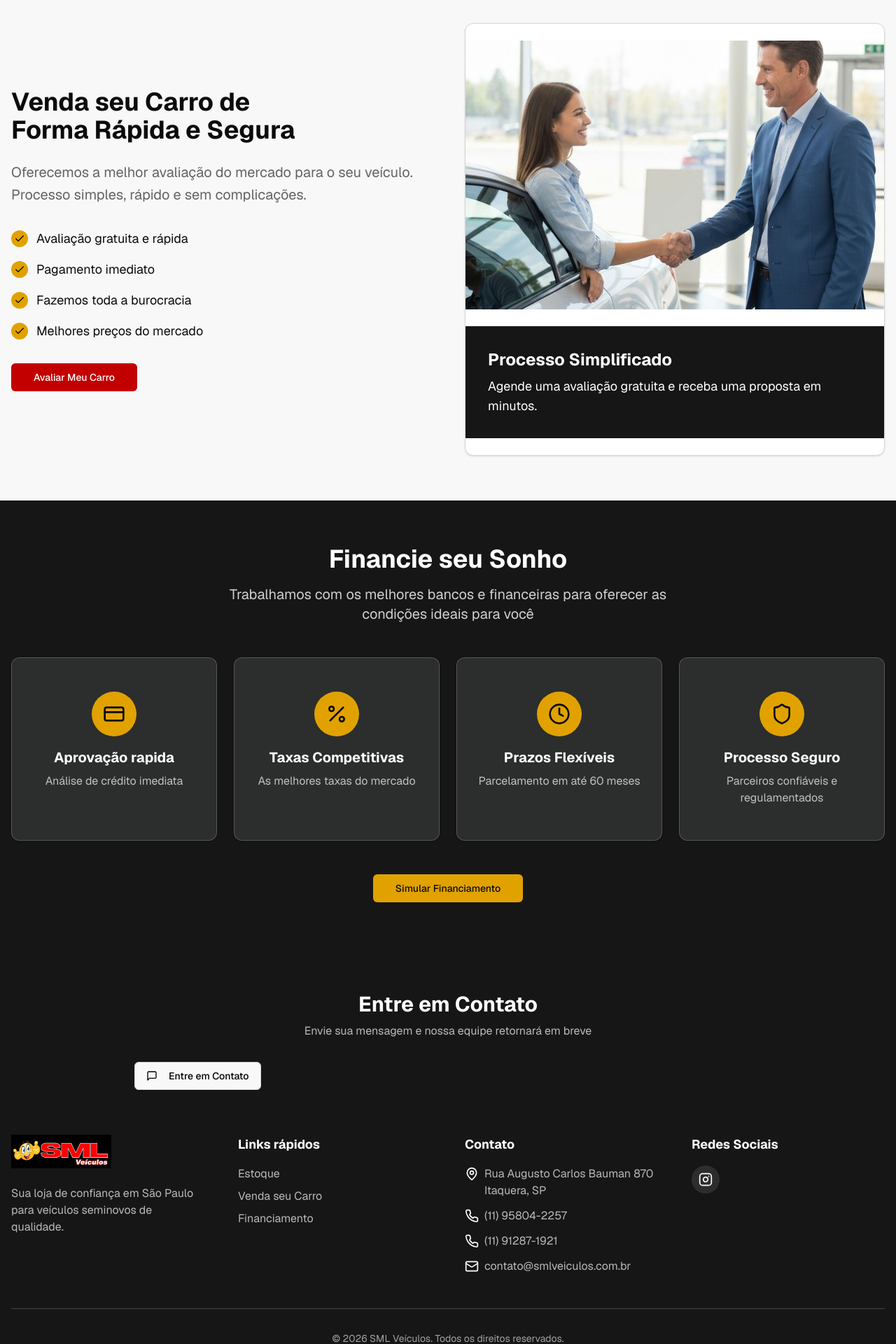
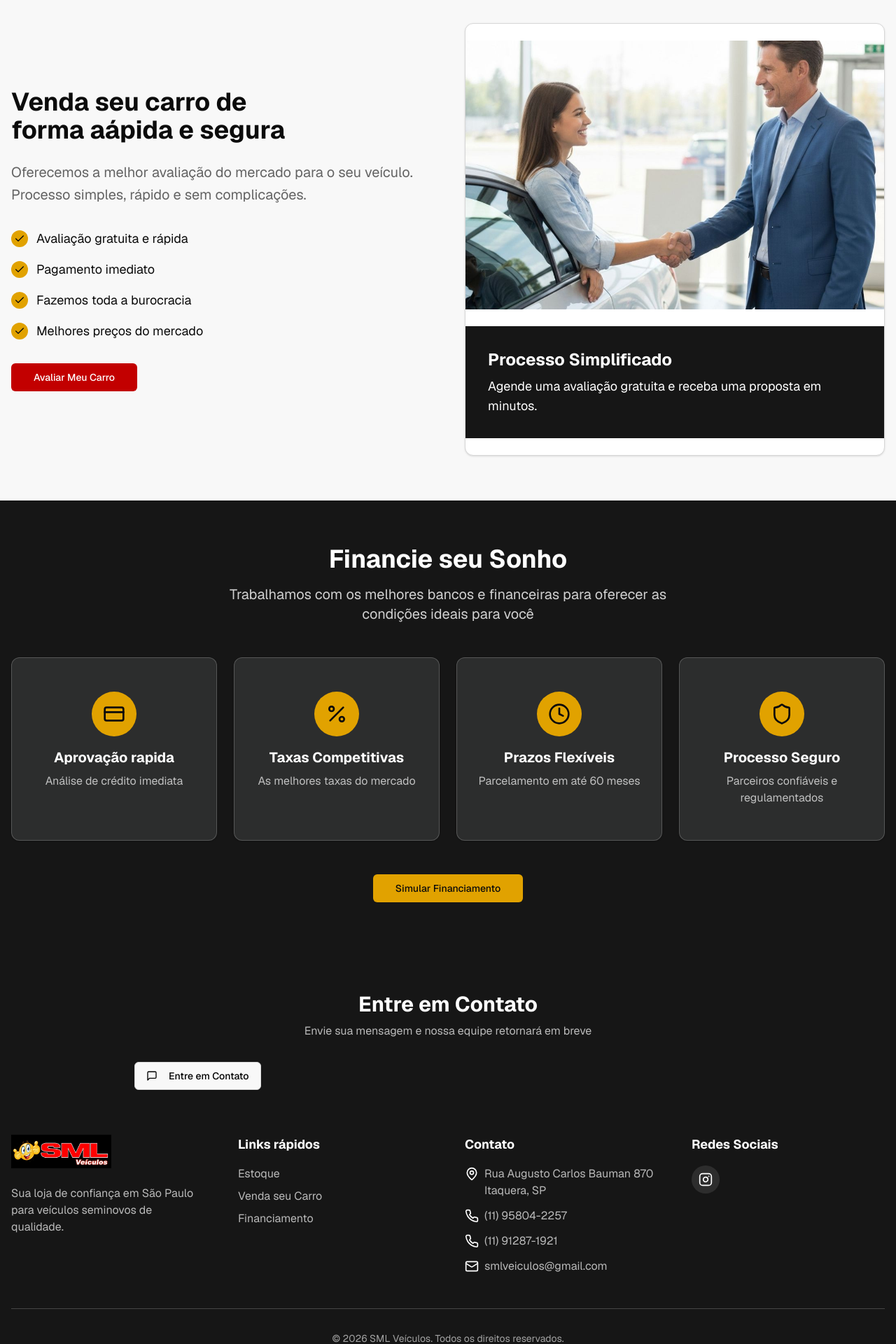
Before and after one commit to thiagosilvacavalcanti/v0-car-website-redesign, a Next.js app: page / in a window 1280 px wide. Shown: the part 1360-3280 px from the top of the page at 70% size. Built offline with nearby package versions, Linux system fonts and the light colour scheme; no server answers; the database is empty.

Commit message:
corrigindo textos

```diff
--- a/components/footer.tsx
+++ b/components/footer.tsx
@@ -79,7 +79,7 @@ export function Footer() {
               </li>
               <li className="flex items-center gap-2">
                 <Mail className="h-5 w-5" />
-                <span className="text-secondary-foreground/70">contato@smlveiculos.com.br</span>
+                <span className="text-secondary-foreground/70">smlveiculos@gmail.com</span>
               </li>
             </ul>
           </div>
--- a/components/sell-your-car.tsx
+++ b/components/sell-your-car.tsx
@@ -16,7 +16,7 @@ export function SellYourCar() {
         <div className="grid lg:grid-cols-2 gap-12 items-center">
           <div>
             <h2 className="text-4xl font-bold mb-6 text-balance">
-              Venda seu Carro de Forma Rápida e Segura
+              Venda seu carro de forma aápida e segura
             </h2>
             <p className="text-xl text-muted-foreground mb-8 text-pretty leading-relaxed">
               Oferecemos a melhor avaliação do mercado para o seu veículo.
```
